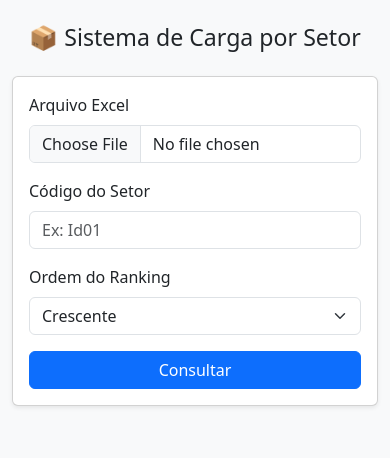
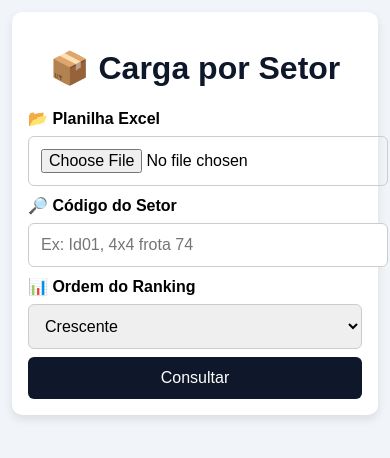
Before and after one commit to Danielporcela/sistema-carga-pwa, a Flask app: page / in a window 390 px wide. Shown: the top 458 px of the page. Run offline with Flask 3, Linux system fonts and the light colour scheme.

Commit message:
Index mobile PWA completo

```diff
--- a/templates/index.html
+++ b/templates/index.html
@@ -1,81 +1,155 @@
 <!DOCTYPE html>
-<html lang="pt-br">
+<html lang="pt-BR">
 <head>
     <meta charset="UTF-8">
     <title>Sistema de Carga por Setor</title>
-    <meta name="viewport" content="width=device-width, initial-scale=1">
 
-    <!-- Bootstrap -->
-    <link href="https://cdn.jsdelivr.net/npm/bootstrap@5.3.2/dist/css/bootstrap.min.css" rel="stylesheet">
+    <!-- PWA / MOBILE -->
+    <meta name="viewport" content="width=device-width, initial-scale=1.0">
+    <meta name="theme-color" content="#0f172a">
+    <link rel="manifest" href="/static/manifest.json">
+    <link rel="apple-touch-icon" href="/static/android-chrome-192x192.png">
 
-    <!-- Chart.js -->
-    <script src="https://cdn.jsdelivr.net/npm/chart.js"></script>
+    <style>
+        body {
+            font-family: Arial, sans-serif;
+            margin: 0;
+            padding: 12px;
+            background: #f1f5f9;
+        }
+
+        .container {
+            max-width: 480px;
+            margin: auto;
+            background: #ffffff;
+            padding: 16px;
+            border-radius: 10px;
+            box-shadow: 0 4px 10px rgba(0,0,0,0.1);
+        }
+
+        h1 {
+            text-align: center;
+            color: #0f172a;
+        }
+
+        label {
+            font-weight: bold;
+            margin-top: 10px;
+            display: block;
+        }
+
+        input, select, button {
+            width: 100%;
+            padding: 12px;
+            margin-top: 8px;
+            font-size: 16px;
+            border-radius: 6px;
+            border: 1px solid #ccc;
+        }
+
+        button {
+            background: #0f172a;
+            color: white;
+            border: none;
+            cursor: pointer;
+        }
+
+        button:hover {
+            background: #1e293b;
+        }
+
+        .resultado {
+            margin-top: 16px;
+            padding: 12px;
+            background: #e0f2fe;
+            border-radius: 6px;
+            text-align: center;
+            font-size: 18px;
+            font-weight: bold;
+        }
+
+        .ranking {
+            margin-top: 20px;
+        }
+
+        .ranking h2 {
+            text-align: center;
+            color: #0f172a;
+        }
+
+        .item {
+            display: flex;
+            justify-content: space-between;
+            padding: 8px;
+            border-bottom: 1px solid #ddd;
+        }
+
+        .top {
+            background: #dcfce7;
+            font-weight: bold;
+        }
+
+        .posicao {
+            font-weight: bold;
+            margin-right: 6px;
+        }
+    </style>
 </head>
-<body class="bg-light">
 
-<div class="container py-4">
-    <h3 class="text-center mb-4">📦 Sistema de Carga por Setor</h3>
+<body>
+<div class="container">
 
-    <form method="POST" enctype="multipart/form-data" class="card p-3 shadow-sm">
-        <div class="mb-3">
-            <label class="form-label">Arquivo Excel</label>
-            <input type="file" name="arquivo" class="form-control" required>
-        </div>
+    <h1>📦 Carga por Setor</h1>
 
-        <div class="mb-3">
-            <label class="form-label">Código do Setor</label>
-            <input type="text" name="setor" class="form-control" placeholder="Ex: Id01">
-        </div>
+    <form method="POST" enctype="multipart/form-data">
 
-        <div class="mb-3">
-            <label class="form-label">Ordem do Ranking</label>
-            <select name="ordem" class="form-select">
-                <option value="crescente">Crescente</option>
-                <option value="decrescente">Decrescente</option>
+        <label>📂 Planilha Excel</label>
+        <input type="file" name="arquivo" required>
+
+        <label>🔎 Código do Setor</label>
+        <input type="text" name="setor" placeholder="Ex: Id01, 4x4 frota 74">
+
+        <label>📊 Ordem do Ranking</label>
+        <select name="ordem">
+            <option value="crescente" {% if ordem == "crescente" %}selected{% endif %}>
+                Crescente
+            </option>
+            <option value="decrescente" {% if ordem == "decrescente" %}selected{% endif %}>
+                Decrescente
+            </option>
         </select>
-        </div>
 
-        <button class="btn btn-primary w-100">Consultar</button>
+        <button type="submit">Consultar</button>
     </form>
 
     {% if resultado %}
-    <div class="alert alert-success mt-4">
-        <strong>Setor:</strong> {{ resultado[0] }} <br>
-        <strong>Carga Total:</strong> {{ resultado[1] }}
+        <div class="resultado">
+            {{ resultado[0] }} → Carga Total: {{ resultado[1] }}
         </div>
     {% endif %}
 
     {% if ranking %}
-    <h5 class="mt-4">🏆 Ranking</h5>
+        <div class="ranking">
+            <h2>🏆 Ranking de Carga</h2>
 
-    <ul class="list-group">
-        {% for setor, carga in ranking %}
-        <li class="list-group-item d-flex justify-content-between">
-            {{ loop.index }}º - {{ setor }}
-            <strong>{{ carga }}</strong>
-        </li>
+            {% for item in ranking %}
+                <div class="item {% if loop.index <= 5 %}top{% endif %}">
+                    <span class="posicao">{{ loop.index }}º</span>
+                    <span>{{ item.setor }}</span>
+                    <span>{{ item.carga }}</span>
+                </div>
             {% endfor %}
-    </ul>
+        </div>
+    {% endif %}
 
-    <canvas id="grafico" class="mt-4"></canvas>
+</div>
 
+<!-- SERVICE WORKER -->
 <script>
-        const labels = {{ ranking | map(attribute=0) | list | safe }};
-        const data = {{ ranking | map(attribute=1) | list | safe }};
-
-        new Chart(document.getElementById('grafico'), {
-            type: 'bar',
-            data: {
-                labels: labels,
-                datasets: [{
-                    label: 'Carga Total',
-                    data: data
-                }]
+if ("serviceWorker" in navigator) {
+    navigator.serviceWorker.register("/static/service-worker.js");
 }
-        });
 </script>
-    {% endif %}
-</div>
 
 </body>
 </html>
```
Lines whose indentation alone changed are shown as unchanged.
